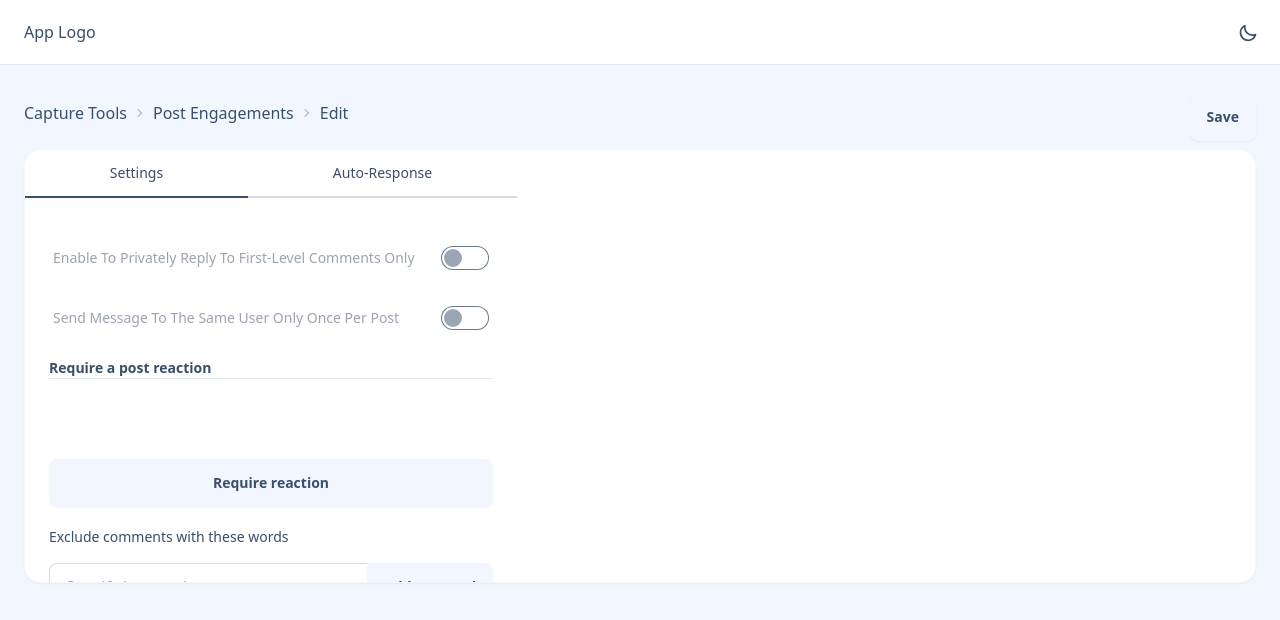
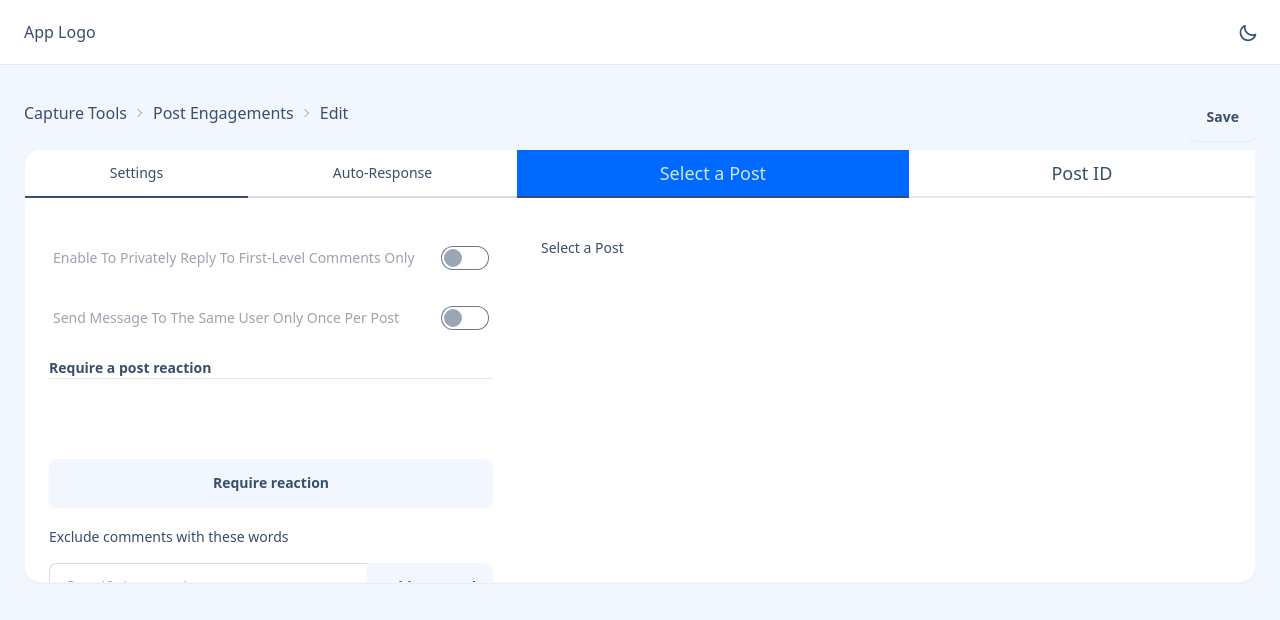
Before and after one commit to ogunsolahabib/clepher-post-engagements, a React (Vite) app: page /post-engagements/1/edit in a window 1280 px wide. Shown: the top 620 px of the page. Built offline with nearby package versions, Linux system fonts and the light colour scheme.

Commit message:
Posts config

```diff
--- a/src/components/page-specific/EditPostEngagement/Comments.tsx
+++ /dev/null
@@ -1,30 +0,0 @@
-import { useState } from "react";
-import AutoResponse from "./AutoResponse";
-import Settings from "./Settings";
-import mergeClassNames from "../../../utills/mergeClassNames";
-
-export default function Comments() {
-
-    const [activeTab, setActiveTab] = useState('settings');
-
-    const tabList = [
-        {
-            id: 'settings',
-            title: 'Settings',
-            content: <Settings />
-        },
-        {
-            id: 'auto-response',
-            title: 'Auto-Response',
-            content: <AutoResponse />
-        }
-    ]
-    return <>
-        <div role="tablist" className="tabs tabs-lg tabs-bordered">
-            {tabList.map(tab => (
-                <a role="tab" key={tab.id} className={mergeClassNames(activeTab === tab.id ? "tab tab-active" : "tab", "text-sm")} onClick={() => setActiveTab(tab.id)}>{tab.title}</a>
-            ))}
-        </div>
-        {tabList.find(tab => tab.id === activeTab)?.content}
-    </>
-}
--- /dev/null
+++ b/src/components/page-specific/EditPostEngagement/CommentsConfig.tsx
@@ -0,0 +1,30 @@
+import { useState } from "react";
+import AutoResponse from "./AutoResponse";
+import Settings from "./Settings";
+import mergeClassNames from "../../../utills/mergeClassNames";
+
+const tabList = [
+    {
+        id: 'settings',
+        title: 'Settings',
+        content: <Settings />
+    },
+    {
+        id: 'auto-response',
+        title: 'Auto-Response',
+        content: <AutoResponse />
+    }
+]
+
+export default function CommentsConfig() {
+
+    const [activeTab, setActiveTab] = useState('settings');
+    return <>
+        <div role="tablist" className="tabs tabs-lg tabs-bordered ">
+            {tabList.map(tab => (
+                <a role="tab" key={tab.id} className={mergeClassNames(activeTab === tab.id ? "tab tab-active" : "tab border-b-base-300 border-b-2", "text-sm")} onClick={() => setActiveTab(tab.id)}>{tab.title}</a>
+            ))}
+        </div>
+        {tabList.find(tab => tab.id === activeTab)?.content}
+    </>
+}
--- a/src/components/page-specific/EditPostEngagement/PostId.tsx
+++ b/src/components/page-specific/EditPostEngagement/PostId.tsx
@@ -2,7 +2,7 @@ import Button from "../../ui/Button";
 import Input from "../../ui/Input";
 
 export default function PostId() {
-    return <div className="join mt-10">
+    return <div className="join">
         <Input placeholder="Post ID / URL" className="join-item w-full input-bordered focus:outline-offset-0" value="" />
         <Button className="join-item">Grab Post</Button>
     </div>
--- /dev/null
+++ b/src/components/page-specific/EditPostEngagement/PostsConfig.tsx
@@ -0,0 +1,37 @@
+import { useState } from "react"
+import PostId from "./PostId"
+import SelectPost from "./SelectPost"
+import mergeClassNames from "../../../utills/mergeClassNames";
+
+
+
+const tabList = [
+    {
+        id: 'select-post',
+        title: 'Select a Post',
+        content: <SelectPost />
+    },
+    {
+        id: 'post-id',
+        title: 'Post ID',
+        content: <PostId />
+    }
+]
+
+const activeTabClassName = 'tab-active !rounded-none border-b-0'
+export default function PostsConfig() {
+
+    const [activeTab, setActiveTab] = useState('select-post');
+
+
+    return <div >
+        <div role="tablist" className="tabs tabs-lg tabs-boxed bg-base-100 rounded-none p-0">
+            {tabList.map(item => <a role="tab" className={mergeClassNames("tab !rounded-none border-b-base-300 border-b-2", item.id === activeTab ? activeTabClassName : '')} onClick={() => setActiveTab(item.id)}>{item.title}</a>)}
+
+
+        </div>
+        <div className="flex flex-col gap-5 text-sm px-6 py-10 h-96 overflow-auto">
+            {tabList.find(t => t.id === activeTab)?.content}
+        </div>
+    </div>
+}
--- a/src/pages/EditPostEngagement.tsx
+++ b/src/pages/EditPostEngagement.tsx
@@ -3,7 +3,8 @@ import RootLayout from "../components/RootLayout";
 import Breadcrumb from "../components/ui/Breadcrumbs";
 import Card, { CardBody } from "../components/ui/Card";
 import Button from "../components/ui/Button";
-import Comments from "../components/page-specific/EditPostEngagement/Comments";
+import CommentsConfig from "../components/page-specific/EditPostEngagement/CommentsConfig";
+import PostsConfig from "../components/page-specific/EditPostEngagement/PostsConfig";
 
 export default function EditPostEngagement() {
     return <RootLayout>
@@ -15,7 +16,10 @@ export default function EditPostEngagement() {
             <CardBody>
                 <div className="flex flex-col md:flex-row">
                     <div className="md:basis-2/5">
-                        <Comments />
+                        <CommentsConfig />
+                    </div>
+                    <div className="md:basis-3/5">
+                        <PostsConfig />
                     </div>
                 </div>
             </CardBody>
```
Also changed, not shown: src/components/page-specific/EditPostEngagement/Post.tsx (added).
